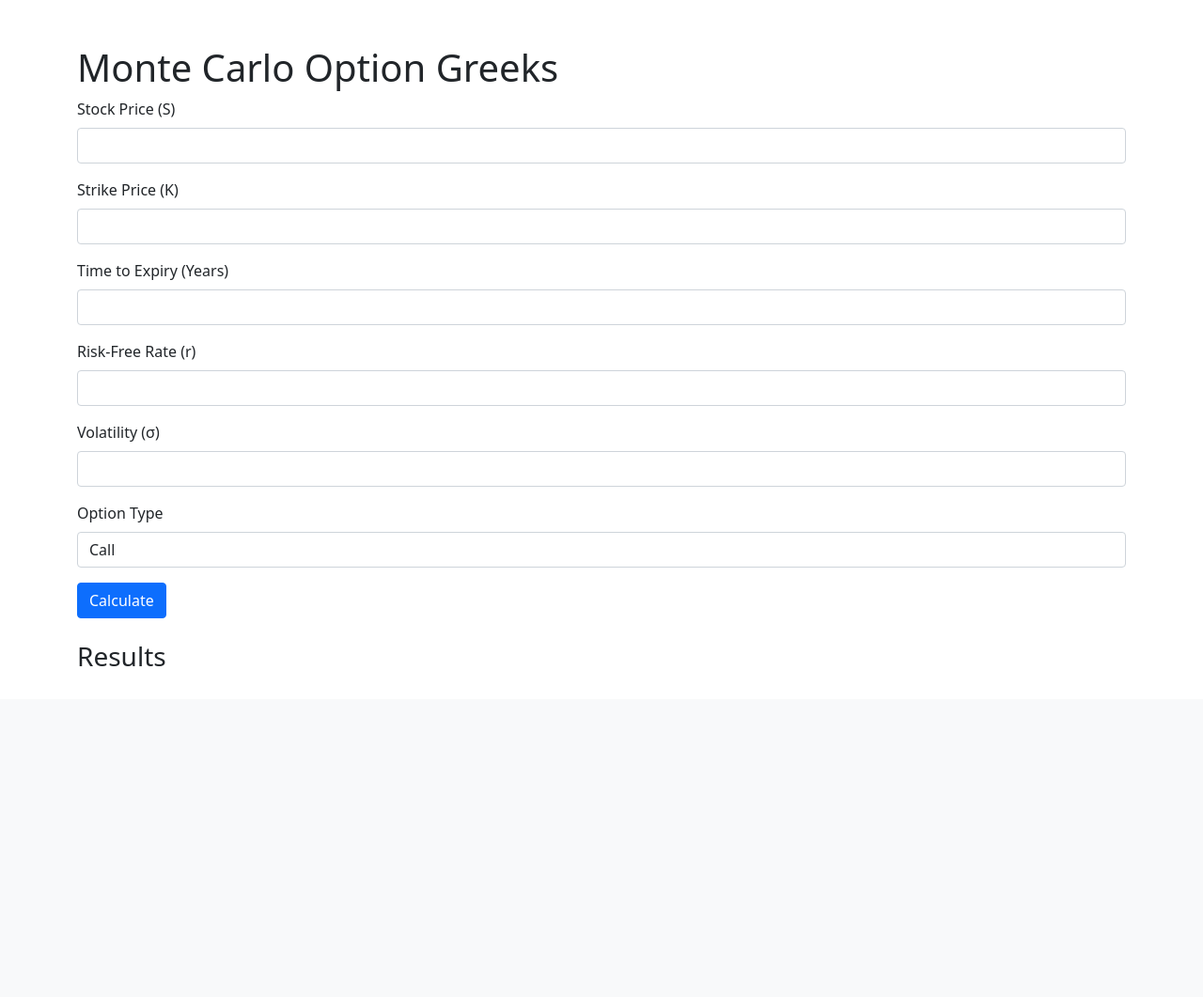
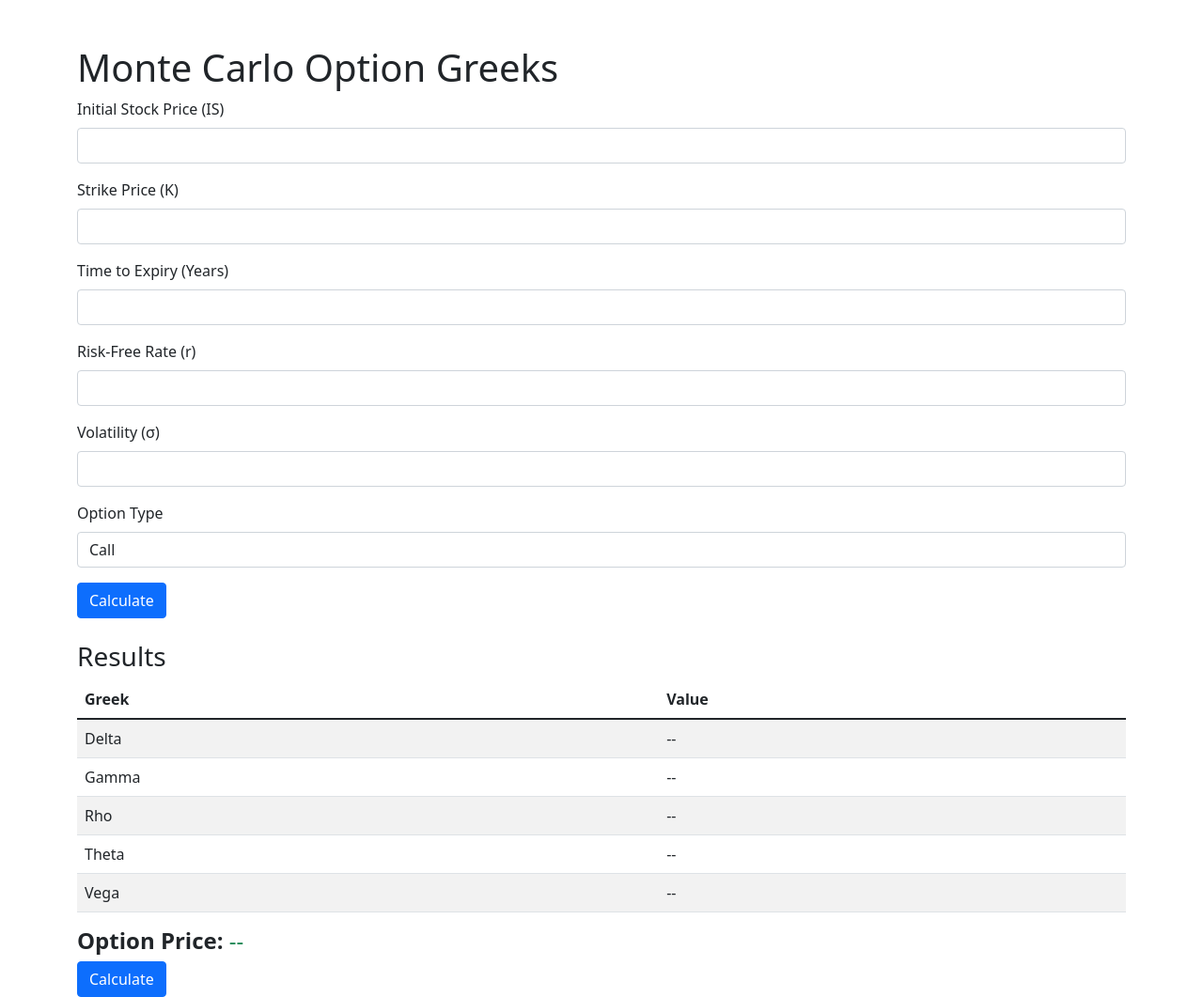
Before and after one commit to txnujk09/TK-Options-Trader, a Flask app: page /mc_greeks in a window 1280 px wide. Shown: the part 56-1117 px from the top of the page at 94% size. Before the commit the page ends 765 px from the top, so only its background shows below. Run offline with Flask 3, Linux system fonts and the light colour scheme.

Commit message:
final improvements

```diff
--- a/app/routes.py
+++ b/app/routes.py
@@ -6,48 +6,13 @@ from werkzeug.security import generate_password_hash, check_password_hash #impor
 from trading import match_orders #import trading logic for order matching
 from forms_1 import RegistrationForm, LoginForm #import form handling for user registration and login
 from flask_login import login_user, logout_user, login_required, current_user #import flask_login for user sessions management
-from app.monte_carlo.monte_carlo import monte_carlo_greeks
+from app.monte_carlo.monte_carlo import monte_carlo_greeks, monte_carlo_price
 import yfinance as yf #import Yahoo Finance API for retrieving financial data
 from datetime import datetime #import datetime for handling time-based operations
 from sqlalchemy import or_ #import SQLAlchemy ORM for database operations
 
 #----- Create a Blueprint for modularity -----
 routes = Blueprint('routes', __name__) #allows structuring the app into reusuable components
-
-#----- API Route definition for Option Pricing -----
-@routes.route('/option_pricing', methods=['GET', 'POST']) #define a GET/POST API endpoint
-def calculate_option_price():
-    try:
-        return render_template('option_pricing.html')
-    except Exception as e: #handle any unexpected errors and return an error message with status 500 (Internal Server Error)
-        return jsonify({"error": str(e)}, 500)
-
-
-#provides an API for users to compute Greeks
-@routes.route('/option_price_calculate', methods=['GET', 'POST'])
-def option_price_calculate():
-    data = request.json
-    print(data)
-    IS = data.get('IS') #initial stock price
-    ER = data.get('ER') #expected return
-    sigma = data.get('sigma') #volatility of stock
-    T = data.get('T') #time to maturity (in years)
-    timesteps = data.get('timesteps') #no. of timesteps in simulation
-    simulations = data.get('simulations') #no. of Monte Carlo simulation paths
-    K = data.get('K') #strike price of option
-    option_type = data.get('option_type') #type of option (i.e. 'call'/'put')
-
-    #validate all required parameters are present
-    if not all([IS, ER, sigma, T, timesteps, simulations, K, option_type]):
-        print("Tanuj##")
-        return jsonify({"error": "Missing required parameters"}, 400)
-
-    #call Monte Carlo pricing function with extracted parameters
-    print("Tanuj 1")
-    price = price_option(IS, ER, sigma, T, timesteps, simulations, K, option_type)
-
-    return jsonify({"option_price": price}, 200) #return calculated option price as a JSON response with status 200 (OK)
-
 
 @routes.route('/register', methods=['GET','POST'])
 def register():
@@ -164,17 +129,19 @@ def calculate_mc_greeks():
 def calculate_mc_greeks_calc():
 
     data = request.json
-    S = float(data['S'])  # Stock price
+    IS = float(data['IS'])  # Stock price
     K = float(data['K'])  # Strike price
     T = float(data['T'])  # Time to expiry in years
     r = float(data['r'])  # Risk-free rate
     sigma = float(data['sigma'])  # Volatility
     option_type = data['option_type']  # "call" or "put"
 
-    greeks = monte_carlo_greeks(S=S, K=K, T=T, r=r, sigma=sigma, option_type=option_type)
+    greeks = monte_carlo_greeks(IS=IS, K=K, T=T, r=r, sigma=sigma, option_type=option_type)
+    price = monte_carlo_price(IS, K, T, r, sigma, option_type)
 
     greeks=jsonify({
             "greeks": greeks,
+            "option_price": price
             })
     return greeks
 
--- a/app/templates/mc_greeks.html
+++ b/app/templates/mc_greeks.html
@@ -23,8 +23,8 @@
         <h1>Monte Carlo Option Greeks</h1>
         <form id="mc-greeks-form">
             <div class="mb-3">
-                <label for="S" class="form-label">Stock Price (S)</label>
-                <input type="number" id="S" class="form-control">
+                <label for="IS" class="form-label">Initial Stock Price (IS)</label>
+                <input type="number" id="IS" class="form-control">
             </div>
             <div class="mb-3">
                 <label for="K" class="form-label">Strike Price (K)</label>
@@ -53,31 +53,64 @@
         </form>
 
         <h3 class="mt-4">Results</h3>
-        <pre id="results"></pre>
+        <table class="table table-striped table-hover">
+            <thead>
+                <tr>
+                    <th>Greek</th>
+                    <th>Value</th>
+                </tr>
+            </thead>
+            <tbody>
+                <tr><td>Delta</td><td id="delta">--</td></tr>
+                <tr><td>Gamma</td><td id="gamma">--</td></tr>
+                <tr><td>Rho</td><td id="rho">--</td></tr>
+                <tr><td>Theta</td><td id="theta">--</td></tr>
+                <tr><td>Vega</td><td id="vega">--</td></tr>
+            </tbody>
+        </table>
+
+        <h4><strong>Option Price:</strong> <span class="text-success" id="option-price">--</span></h4>
+
+        <button id="calculate-button" class="btn btn-primary">Calculate</button>
     </div>
 
     <script>
         function calculateMCGreeks() {
-            let data = {
-                S: document.getElementById("S").value,
-                K: document.getElementById("K").value,
-                T: document.getElementById("T").value,
-                r: document.getElementById("r").value,
-                sigma: document.getElementById("sigma").value,
-                option_type: document.getElementById("option-type").value
-            };
+            document.getElementById("calculate-button").addEventListener("click", function() {
+            // Get user inputs
+            let stockPrice = document.getElementById("stock-price").value;
+            let strikePrice = document.getElementById("strike-price").value;
+            let timeToExpiry = document.getElementById("time-to-expiry").value;
+            let riskFreeRate = document.getElementById("risk-free-rate").value;
+            let volatility = document.getElementById("volatility").value;
+            let optionType = document.getElementById("option-type").value;
 
-            fetch('/mc_greeks_calc', {
-                method: 'POST',
-                headers: { 'Content-Type': 'application/json' },
-                body: JSON.stringify(data)
+            // Send request to backend API
+            fetch("/api/get_option_results", {
+                method: "POST",
+                headers: { "Content-Type": "application/json" },
+                body: JSON.stringify({
+                    stock_price: stockPrice,
+                    strike_price: strikePrice,
+                    time_to_expiry: timeToExpiry,
+                    risk_free_rate: riskFreeRate,
+                    volatility: volatility,
+                    option_type: optionType
+                })
             })
             .then(response => response.json())
             .then(data => {
-                document.getElementById("results").innerText = JSON.stringify(data, null, 2);
+                // Update the results dynamically
+                document.getElementById("delta").innerText = data.greeks.Delta.toFixed(2);
+                document.getElementById("gamma").innerText = data.greeks.Gamma.toFixed(2);
+                document.getElementById("rho").innerText = data.greeks.Rho.toFixed(2);
+                document.getElementById("theta").innerText = data.greeks.Theta.toFixed(2);
+                document.getElementById("vega").innerText = data.greeks.Vega.toFixed(2);
+                document.getElementById("option-price").innerText = data.option_price.toFixed(2);
             })
-            .catch(error => console.error('Error:', error));
-        }
+            .catch(error => console.error("Error fetching option results:", error));
+        });
+    }
     </script>
 </body>
 </html>
```
Also changed, not shown: app/monte_carlo/monte_carlo.py (+23 -23 lines), app/templates/option_pricing.html (deleted, +0 -58 lines), static/images/Untitled design (27).png (added).
